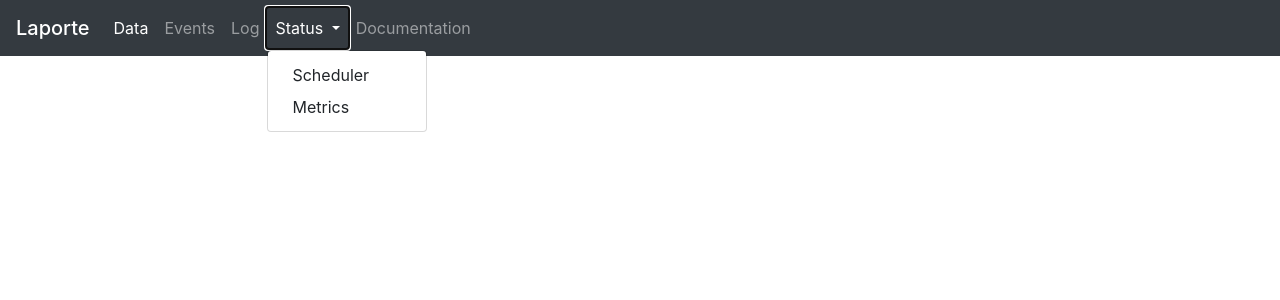
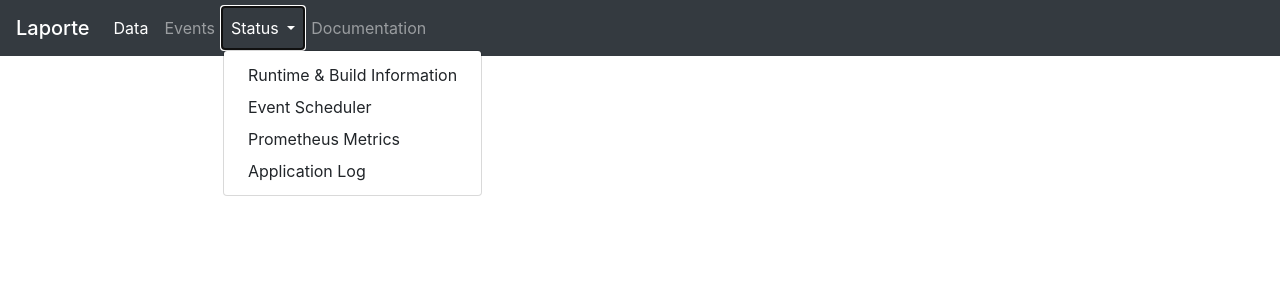
Before and after one commit to vinklat/laporte, a Flask app: page / in a window 1280 px wide, after a click on "Status". Shown: the top 300 px of the page. Run offline with Flask 2, Linux system fonts and the light colour scheme; parts of the project's set-up code (start-up, migrations or seed data) failed here and were passed over; some libraries are stand-ins or nearby versions.

Commit message:
Add runtime info page + navbar rearrange

```diff
--- a/laporte/argparser.py
+++ b/laporte/argparser.py
@@ -4,7 +4,7 @@
 import logging
 import os
 from argparse import ArgumentParser, ArgumentTypeError
-from .version import __version__, get_build_info
+from .version import __version__, get_version_info
 
 _LOG_LEVEL_STRINGS = ['CRITICAL', 'ERROR', 'WARNING', 'INFO', 'DEBUG']
 
@@ -116,7 +116,7 @@ def get_pars():
     parser.add_argument('-V',
                         '--version',
                         action='version',
-                        version=str(get_build_info()))
+                        version=str(get_version_info()))
     parser.add_argument('-l',
                         '--log-level',
                         action='store',
--- a/laporte/server.py
+++ b/laporte/server.py
@@ -16,7 +16,7 @@ from gevent.pywsgi import WSGIServer, LoggingLogAdapter
 from apscheduler.schedulers.gevent import GeventScheduler
 from prometheus_client.core import REGISTRY
 from prometheus_client import generate_latest, CONTENT_TYPE_LATEST
-from .version import __version__, get_build_info
+from .version import __version__, get_version_info, get_runtime_info
 from .argparser import get_pars
 from .sensors import Sensors, METRICS_NAMESPACE, EVENTS_NAMESPACE
 from .prometheus import PrometheusMetrics
@@ -235,7 +235,7 @@ ns_state = api.namespace('state',
                          description='methods for manipulating process state',
                          path='/state')
 ns_info = api.namespace('info',
-                        description='methods to obtain information',
+                        description='methods to obtain application information',
                         path='/info')
 
 parser = api.parser()
@@ -397,9 +397,17 @@ class StateDump(Resource):
 @ns_info.route('/version')
 class InfoVersion(Resource):
     def get(self):
-        '''get app version and resources info'''
+        '''get application version info'''
 
-        return get_build_info()
+        return get_version_info()
+
+
+@ns_info.route('/runtime')
+class InfoRuntime(Resource):
+    def get(self):
+        '''get application runtime resources and info'''
+
+        return get_runtime_info()
 
 
 @ns_info.route('/myip')
@@ -437,20 +445,27 @@ def events():
     return render_template('events.html', async_mode=sio.async_mode)
 
 
-@app.route('/log')
-def log():
-    return render_template('log.html', async_mode=sio.async_mode)
+@app.route('/status/info')
+@metrics.func_measure({'location': '/status/info'})
+def status_info():
+
+    return render_template('info.html', runtime=get_runtime_info())
 
 
 @app.route('/status/scheduler')
 @metrics.func_measure({'location': '/scheduler'})
-def scheduler():
+def status_scheduler():
     return render_template('scheduler.html', async_mode=sio.async_mode)
 
 
 @app.route('/status/metrics')
 def status_metrics():
     return render_template('metrics.html', async_mode=sio.async_mode)
+
+
+@app.route('/status/log')
+def status_log():
+    return render_template('log.html', async_mode=sio.async_mode)
 
 
 @app.route('/doc')
--- a/laporte/templates/base.html
+++ b/laporte/templates/base.html
@@ -23,14 +23,15 @@
                 <a class="navbar-brand mb-0 h1" href="#">{{ appname }}</a>
                 {{ render_nav_item('data', 'Data', use_li=True) }}
                 {{ render_nav_item('events', 'Events', use_li=True) }}
-                {{ render_nav_item('log', 'Log', use_li=True) }}
                 <li class="nav-item dropdown">
                     <a class="nav-link dropdown-toggle" href="#" id="navbarDropdownMenuLink" data-toggle="dropdown" aria-haspopup="true" aria-expanded="false">
                       Status
                     </a>
                     <div class="dropdown-menu" aria-labelledby="navbarDropdownMenuLink">
-                        <a class="dropdown-item" href="{{ url_for('scheduler' )}}">Scheduler</a>
-                        <a class="dropdown-item" href="{{ url_for('status_metrics' )}}">Metrics</a>
+                        <a class="dropdown-item" href="{{ url_for('status_info' )}}">Runtime & Build Information</a>
+                        <a class="dropdown-item" href="{{ url_for('status_scheduler' )}}">Event Scheduler</a>
+                        <a class="dropdown-item" href="{{ url_for('status_metrics' )}}">Prometheus Metrics</a>
+                        <a class="dropdown-item" href="{{ url_for('status_log' )}}">Application Log</a>
                     </div>
                 </li>
                 {{ render_nav_item('doc', 'Documentation', use_li=True) }}
--- a/laporte/templates/data.html
+++ b/laporte/templates/data.html
@@ -1,5 +1,5 @@
 {% extends 'base.html' %}
-{% block title %}data{% endblock %}
+{% block title %}Data{% endblock %}
 
 {% block content %}
   <div style="padding-top: 3rem">
--- a/laporte/templates/doc.html
+++ b/laporte/templates/doc.html
@@ -5,7 +5,7 @@
 {% include 'swagger-ui-css.html' %}
 {% endblock %}
 
-{% block title %}documentation{% endblock %}
+{% block title %}Documentation{% endblock %}
 
 {% block content %}
     <svg xmlns="http://www.w3.org/2000/svg" xmlns:xlink="http://www.w3.org/1999/xlink" style="position:absolute;width:0;height:0">
--- a/laporte/templates/metrics.html
+++ b/laporte/templates/metrics.html
@@ -1,5 +1,5 @@
 {% extends 'base.html' %}
-{% block title %}Prometheus metrics{% endblock %}
+{% block title %}Prometheus Metrics{% endblock %}
 
 {% block content %}
 <div style="padding-top: 3rem">
--- a/laporte/templates/scheduler.html
+++ b/laporte/templates/scheduler.html
@@ -1,5 +1,5 @@
 {% extends 'base.html' %}
-{% block title %}scheduler{% endblock %}
+{% block title %}Event Scheduler{% endblock %}
 {% block styles %}
 {{super()}}
 <!-- Logs CSS -->
--- a/laporte/version.py
+++ b/laporte/version.py
@@ -1,17 +1,30 @@
 # -*- coding: utf-8 -*-
 '''Laporte app version and resources info'''
 
+from datetime import datetime
 from platform import python_version
+import os
 import pkg_resources
 
 __version__ = '0.7.0rc0'
 
+start_timestamp = datetime.now().isoformat()
 
-def get_build_info():
-    '''get app version and resources info'''
-    ret = {
-        'laporte': __version__,
-        'python': python_version(),
+
+def get_version_info():
+    '''get app version info'''
+
+    glum = {
+        'version': __version__,
+    }
+
+    return glum
+
+
+def get_runtime_info():
+    '''get app and resources runtime info'''
+
+    modules = {
         'flask': pkg_resources.get_distribution('flask').version,
         'flask-restx': pkg_resources.get_distribution('flask-restx').version,
         'flask-socketio': pkg_resources.get_distribution('flask-socketio').version,
@@ -20,4 +33,18 @@ def get_build_info():
         'gevent': pkg_resources.get_distribution('gevent').version,
         'prometheus_client': pkg_resources.get_distribution('prometheus_client').version,
     }
+
+    runtime = {
+        'start_timestamp': start_timestamp,
+        'python_version': python_version(),
+    }
+
+    ret = {**get_version_info(), **runtime, 'python_modules': modules}
+
+    _RUNTIME_ENVS = ['HOSTNAME']
+
+    for env in _RUNTIME_ENVS:
+        if env in os.environ:
+            ret[env] = os.environ[env]
+
     return ret
```
Also changed, not shown: laporte/templates/info.html (added, +58 -0 lines).
